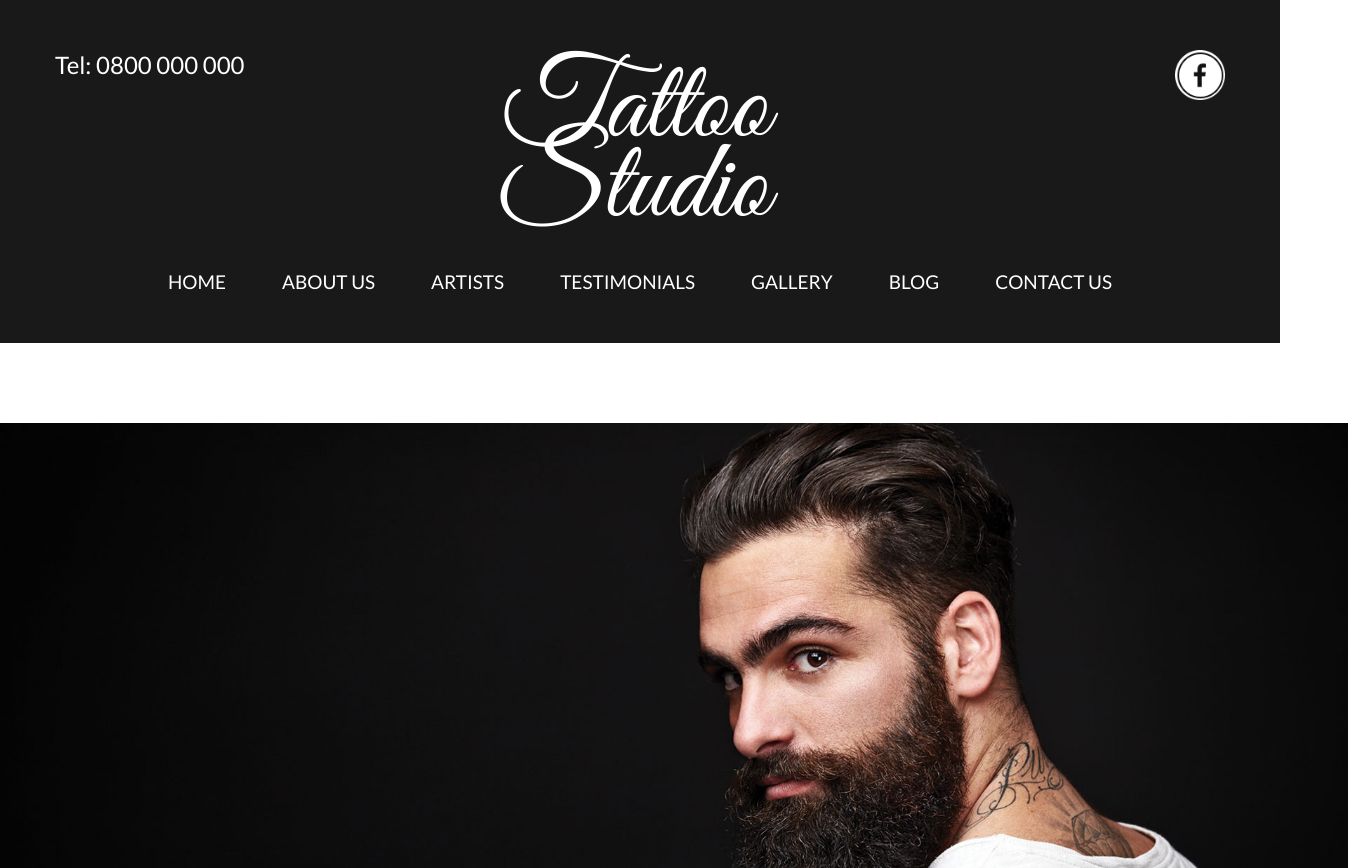
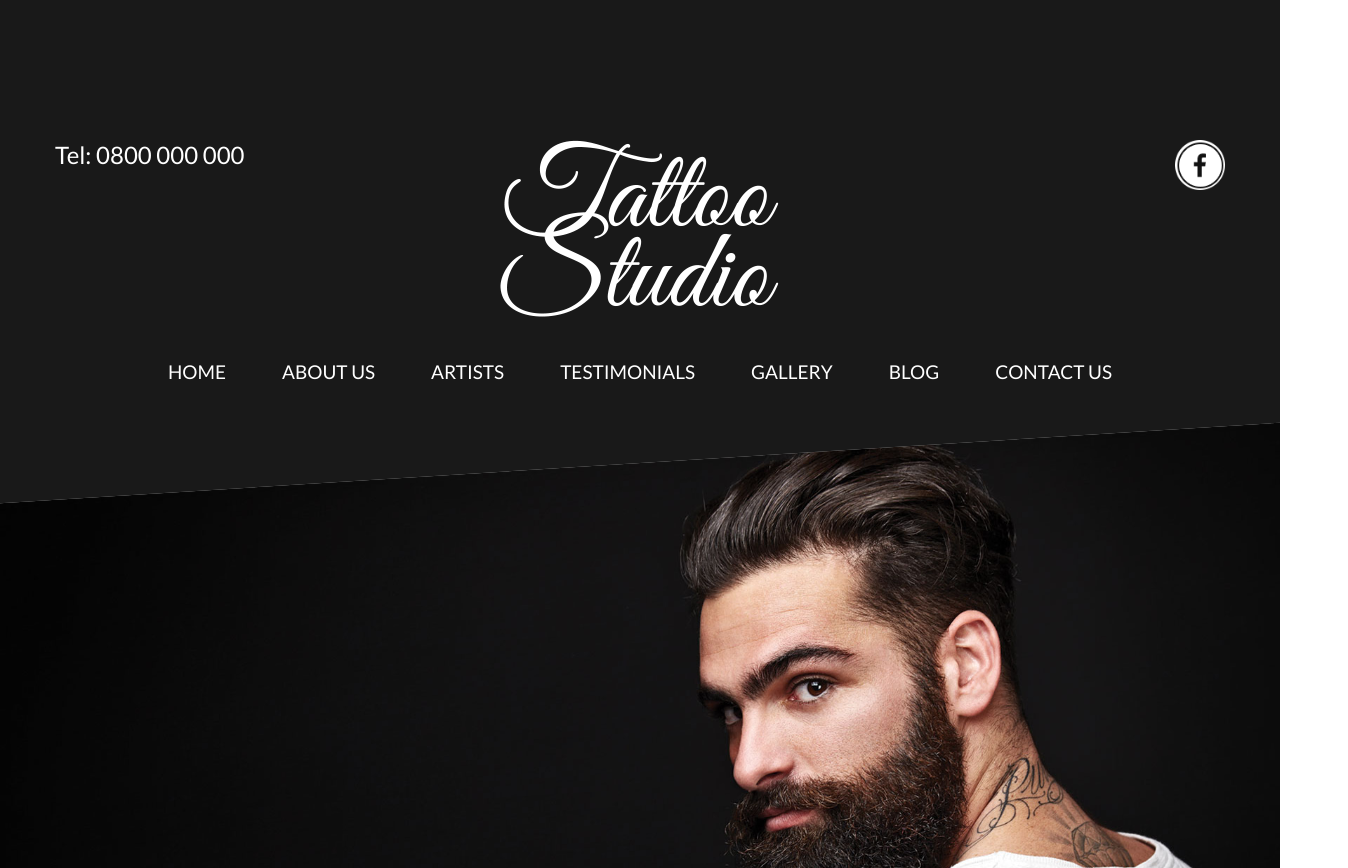
Before and after one commit to korotkovanastasia/edu-weblime.ru, a plain HTML site: page index.html in a window 1280 px wide. Shown: the top 868 px of the page, 1348 px wide, since content can reach past the window. Drawn offline with Linux system fonts and the light colour scheme.

Commit message:
Edit index.html style.css

```diff
--- a/style.css
+++ b/style.css
@@ -11,7 +11,7 @@
 
 .main-header {
   background: rgb(25, 25, 25);
-  padding: 50px 0;
+  padding: 140px 0;
 }
 
 .main-section {
@@ -54,5 +54,12 @@ margin: 0 28px;
 }
 
 .slider {
-  margin-top: 80px;
+    top: -60px;
+    position: relative;
+    z-index: 2;
+    width: 100%;
+    height: 666px;
+    overflow: hidden;
+    transform: skewY(-3.6deg);
+    background: #888888;
 }
```
